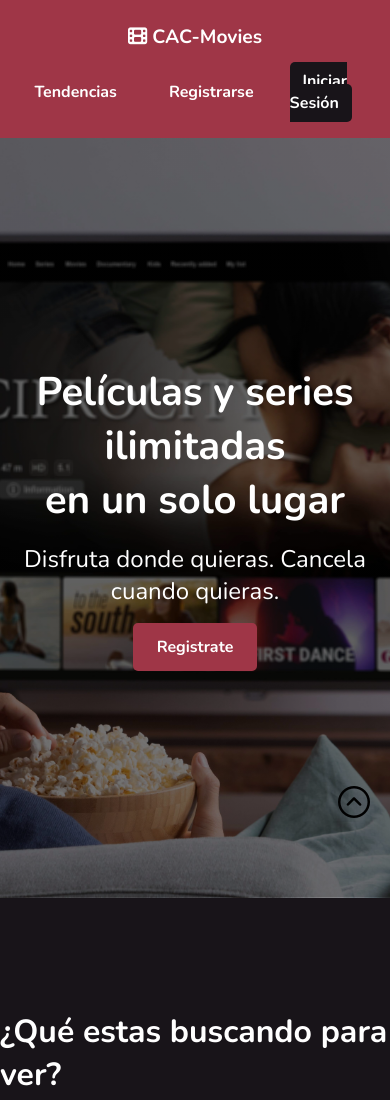
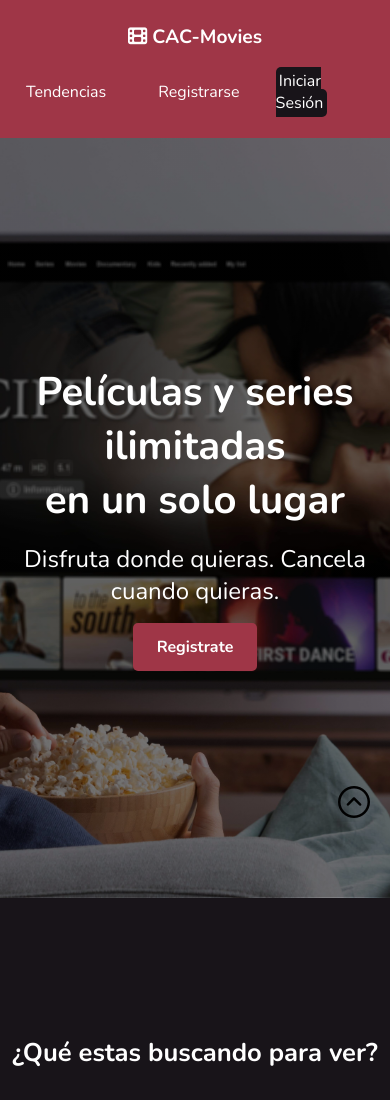
Before and after one commit to juancalvo864/codo_a_codo_integrador, a plain HTML site: page index.html in a window 390 px wide. Shown: the top 1100 px of the page. Drawn offline with nearby package versions, Linux system fonts and the light colour scheme.

Commit message:
arreglo boton del header

```diff
--- a/css/estilos.css
+++ b/css/estilos.css
@@ -335,23 +335,25 @@ hr{
     .header{
         height: initial;
         .navegacion{
-            margin-left:20px;
-            margin-right: 20px;
+            margin-left:10px;
+            margin-right: 10px;
             flex-direction: column;
-            row-gap:20px;
+            row-gap: 20px;
             .anclaLogo{
                 font-size: 1.2rem;
                 font-weight:700;
-
-
             }
             .listaNav{
+
+                padding:initial;
                 .listaItem{
                     .linkNav{
+                        font-weight: 400;
+                        margin-right: initial;
                         font-size: 1rem;
                     }
                     .iniciarSesion{
-                        padding: 0.5rem 0.8rem;
+                        padding: 0.2rem;
                     }
                 }
             }
@@ -372,7 +374,7 @@ hr{
         }
         .buscadorPrincipal{
             .tituloSection{
-                font-size: 2rem;
+                font-size: 1.6rem;
             }
             .buscadorPeliculas{
                 .inputBuscador{
@@ -393,7 +395,7 @@ hr{
             }
             .peliculas{
                 .pelicula{
-                    width:150px;
+                    width:120px;
                     height: 250px;
                     .imgTendencia{
                         height: 90%;
```
